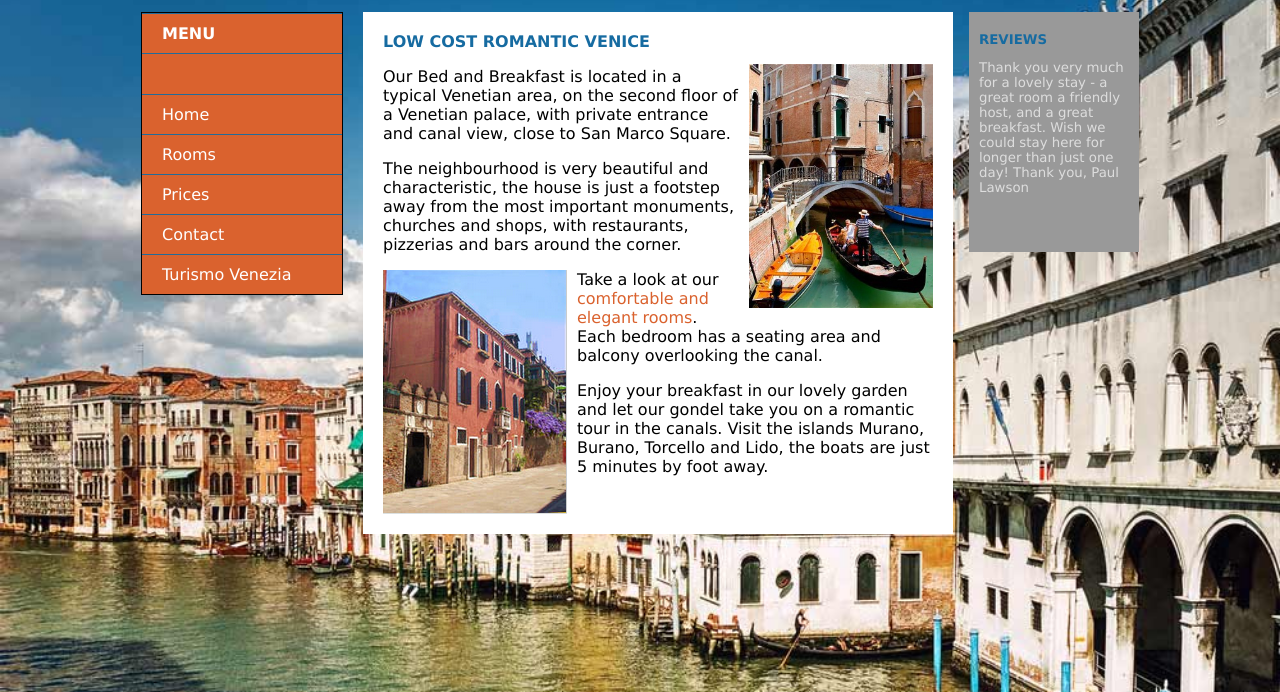
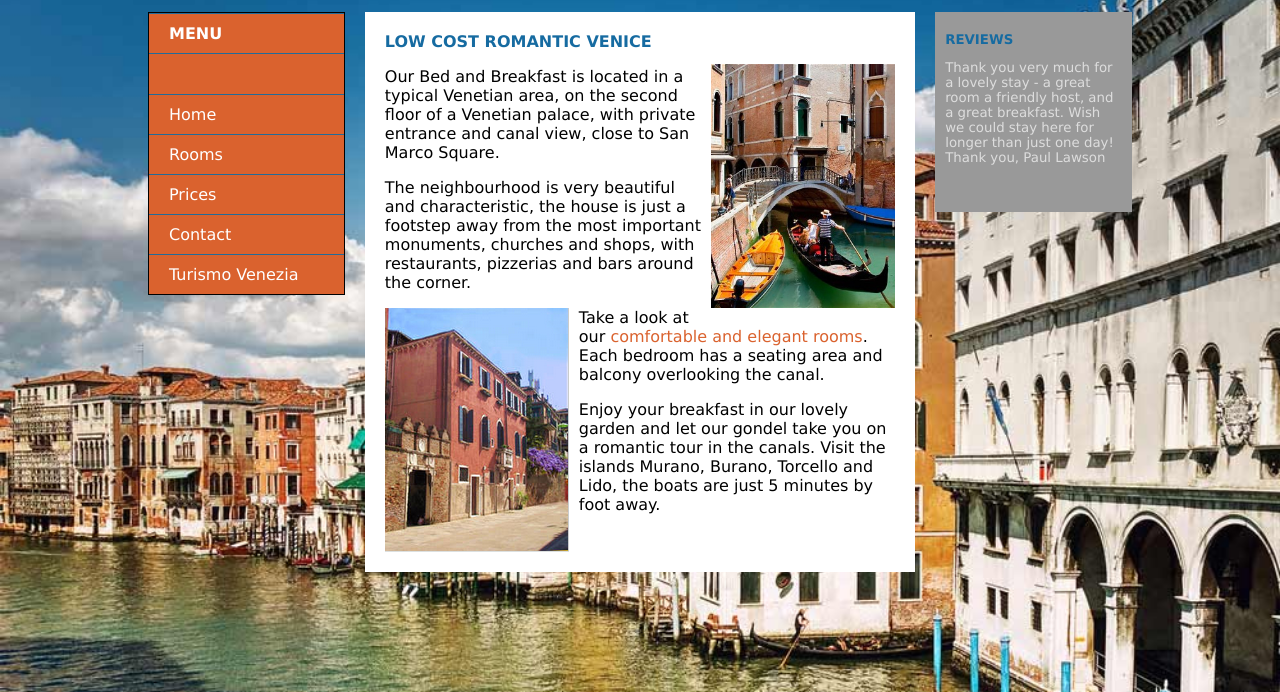
Before and after one commit to montik/rwd, a plain HTML site: page 1/bnb/index.html in a window 1280 px wide. Shown: the part 108-800 px from the top of the page. Drawn offline with Linux system fonts and the light colour scheme.

Commit message:
Assignment 1 review
changed percentage width, reordered html elements, updated viewport

```diff
--- a/1/bnb/index.html
+++ b/1/bnb/index.html
@@ -5,7 +5,7 @@
   <meta charset="utf-8"/>
   <title>Homepage</title>
   <meta name="description" content="The best B&B in the whole Laguna!">
-  <meta name="viewport" content="initial-scale=1, maximum-scale=1, user-scalable=no, width=device-width">
+  <meta name="viewport" content="initial-scale=1, width=device-width">
   <link href="style.css" rel="stylesheet">
 </head>
 
@@ -14,11 +14,6 @@
   <header role="banner">
     <h1>Canal View B & B</h1>
   </header>
-
-  <aside role="complementary">
-          <h2> Reviews </h2>
-          <p>Thank you very much for a lovely stay - a great room a friendly host, and a great breakfast. Wish we could stay here for longer than just one day! Thank you, Paul Lawson</p>
-  </aside>
 
   <nav role="navigation">
           <h2> Menu </h2>
@@ -43,6 +38,12 @@
           <p>Enjoy your breakfast in our lovely garden and let our gondel take you on a romantic tour in the canals. Visit the islands Murano, Burano, Torcello and Lido, the boats are just 5 minutes by foot away.</p>
           </section>
   </main>
+
+  <aside role="complementary">
+          <h2> Reviews </h2>
+          <p>Thank you very much for a lovely stay - a great room a friendly host, and a great breakfast. Wish we could stay here for longer than just one day! Thank you, Paul Lawson</p>
+  </aside>
+
 </div>
 </body>
 </html>
--- a/1/bnb/style.css
+++ b/1/bnb/style.css
@@ -1,3 +1,10 @@
+html, body {
+  width: 100%;
+}
+
+* {
+ box-sizing: border-box;
+}
 header, aside, nav, section {
   display: block;
 }
@@ -10,7 +17,8 @@ body {
 	font-size: 16px;
 }
 #wrapper {
-	width: 998px;
+	width: 80%;
+  max-width: 1200px;
 	padding: 0 20px 20px 20px;
 	margin: 0 auto;
 }
@@ -24,9 +32,10 @@ header {
   margin: 0 0 20px 0;
 }
 main {
-	width: 550px;
+	width: calc(60% - 40px);
 	min-height: 280px;
-	padding: 20px 20px 20px 20px;
+  margin: 0 20px;
+	padding: 20px;
 	background-color: #FFF;
   float:left;
 }
@@ -34,9 +43,9 @@ main {
 /* nav -- MENU*/
 nav {
   float:left;
-	width: 200px;
+	width: 20%;
 	padding: 0;
-  margin: 0 20px 0 0;
+  margin: 0;
 	border: 1px solid #000;
 	background-color: #DA622E;
   overflow: hidden;
@@ -81,9 +90,9 @@ a:hover, a:focus {
 }
 
 aside {
-	width: 150px;
+	width: 20%;
 	min-height: 200px;
-	float: right;
+	float: left;
 	margin: 0 0 0 25pxpx;
 	background-color: #999;
   padding: 20px 10px;
```
Also changed, not shown: 1/bnb/contact.html (+7 -6 lines), 1/bnb/prices.html (+6 -5 lines), 1/bnb/rooms.html (+7 -6 lines).
